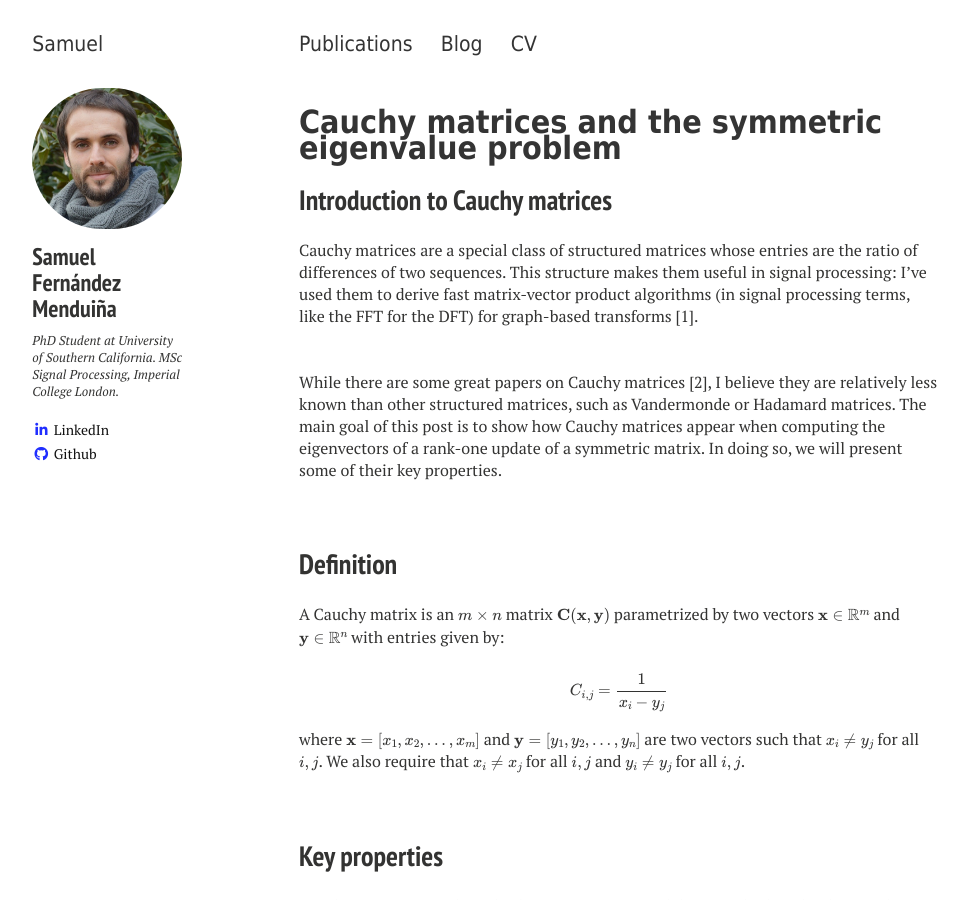
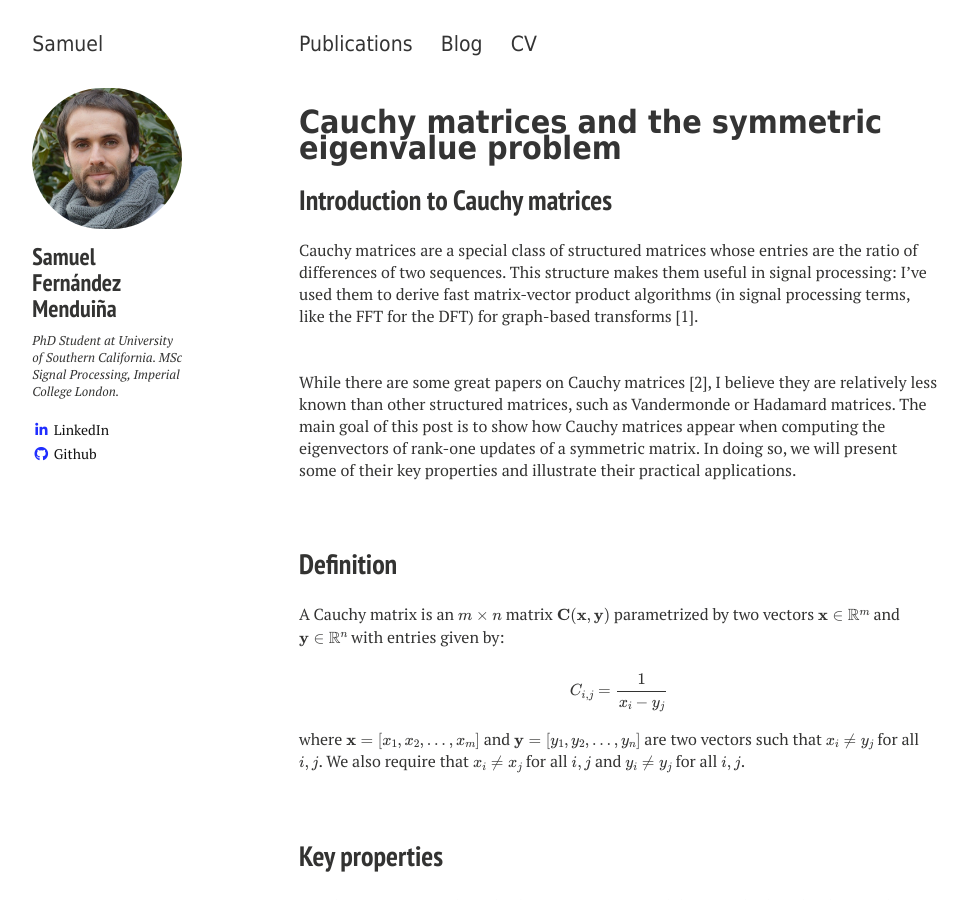
Before and after one commit to sf219/sf219.github.io, a Jekyll site: the page built from _posts/2025-08-02-cauchy-matrices.md, in a window 1280 px wide and 900 px high. Shown: the whole window, without its empty margins (21-988 px from the left). Built offline with Jekyll 4.4.1, drawn with Linux system fonts in a browser that asks for light colours; nearby versions of some CDN libraries; formulas are drawn with MathJax 3.

Commit message:
Keep editing...

```diff
--- a/_posts/2025-08-02-cauchy-matrices.md
+++ b/_posts/2025-08-02-cauchy-matrices.md
@@ -12,7 +12,7 @@ Cauchy matrices are a special class of structured matrices whose entries are the
 
 <br/> <br/>
 
-While there are some great papers on Cauchy matrices [2], I believe they are relatively less known than other structured matrices, such as Vandermonde or Hadamard matrices. The main goal of this post is to show how Cauchy matrices appear when computing the eigenvectors of a rank-one update of a symmetric matrix. In doing so, we will present some of their key properties.
+While there are some great papers on Cauchy matrices [2], I believe they are relatively less known than other structured matrices, such as Vandermonde or Hadamard matrices. The main goal of this post is to show how Cauchy matrices appear when computing the eigenvectors of rank-one updates of a symmetric matrix. In doing so, we will present some of their key properties and illustrate their practical applications.
 
 <br/> <br/>
 
```
